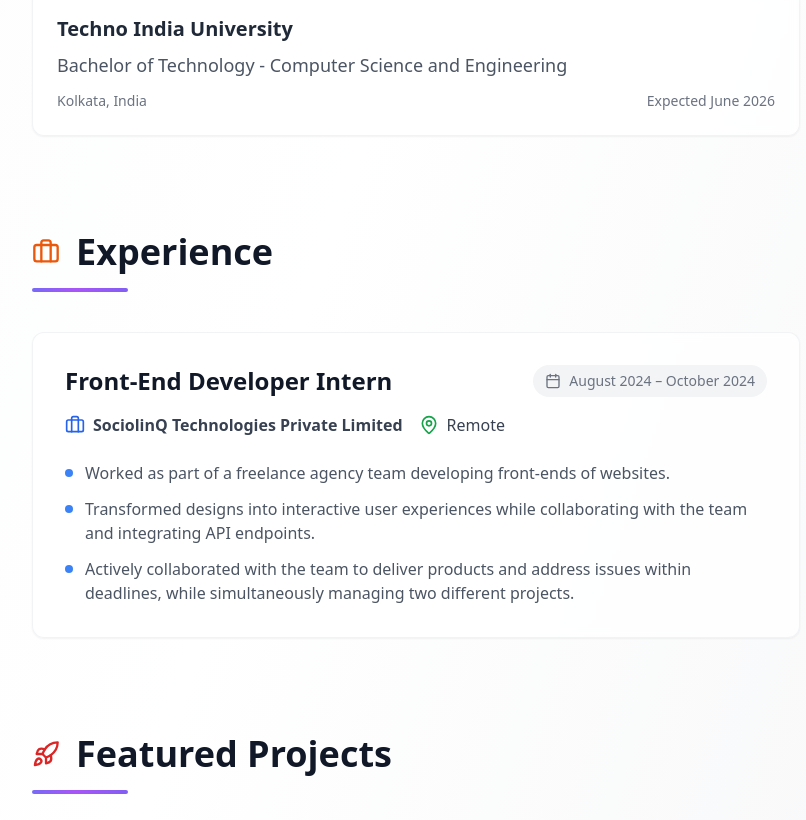
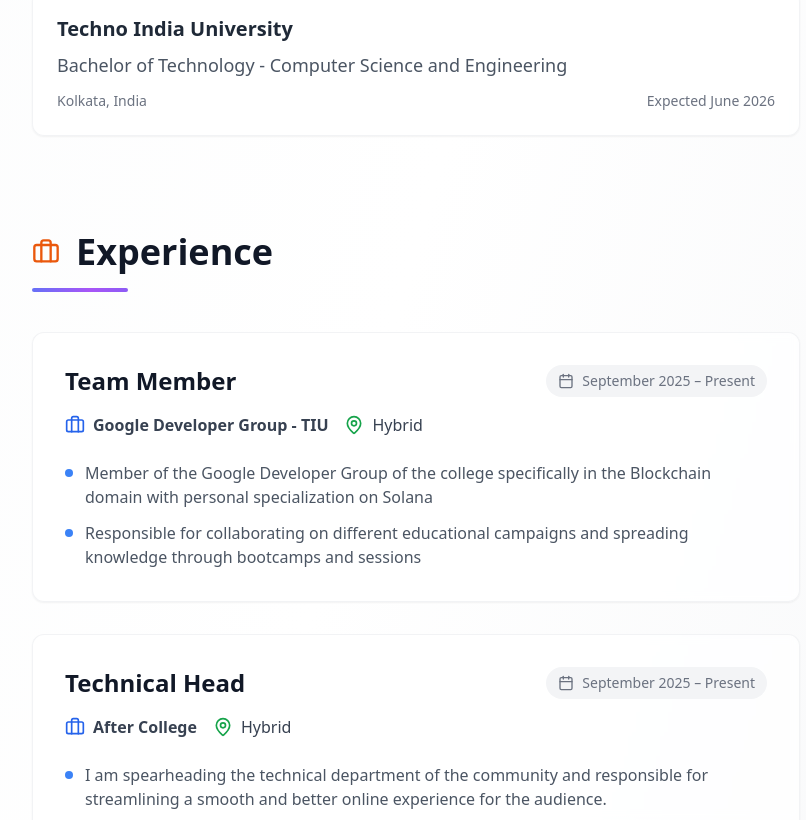
Before and after one commit to spandan-mozumder/portfolio, a React (Vite) app: page / in a window 1280 px wide. Shown: the part 1980-2800 px from the top of the page, without its empty margins (224-1030 px from the left). Built offline with nearby package versions, Linux system fonts and the light colour scheme; a web font is replaced by a local one.

Commit message:
updated profile

```diff
--- a/constants.ts
+++ b/constants.ts
@@ -60,6 +60,25 @@ export const PORTFOLIO_DATA: PortfolioData = {
   ],
   experiences: [
     {
+       title: "Team Member",
+      company: "Google Developer Group - TIU",
+      location: "Hybrid",
+      period: "September 2025 – Present",
+      description: [
+        "Member of the Google Developer Group of the college specifically in the Blockchain domain with personal specialization on Solana",
+        "Responsible for collaborating on different educational campaigns and spreading knowledge through bootcamps and sessions"
+      ]
+    },
+    {
+       title: "Technical Head",
+      company: "After College",
+      location: "Hybrid",
+      period: "September 2025 – Present",
+      description: [
+        "I am spearheading the technical department of the community and responsible for streamlining a smooth and better online experience for the audience."
+      ]
+    },
+    {
       title: "Front-End Developer Intern",
       company: "SociolinQ Technologies Private Limited",
       location: "Remote",
```
Also changed, not shown: 1 other file (tests, documents, lock files or other folders).
